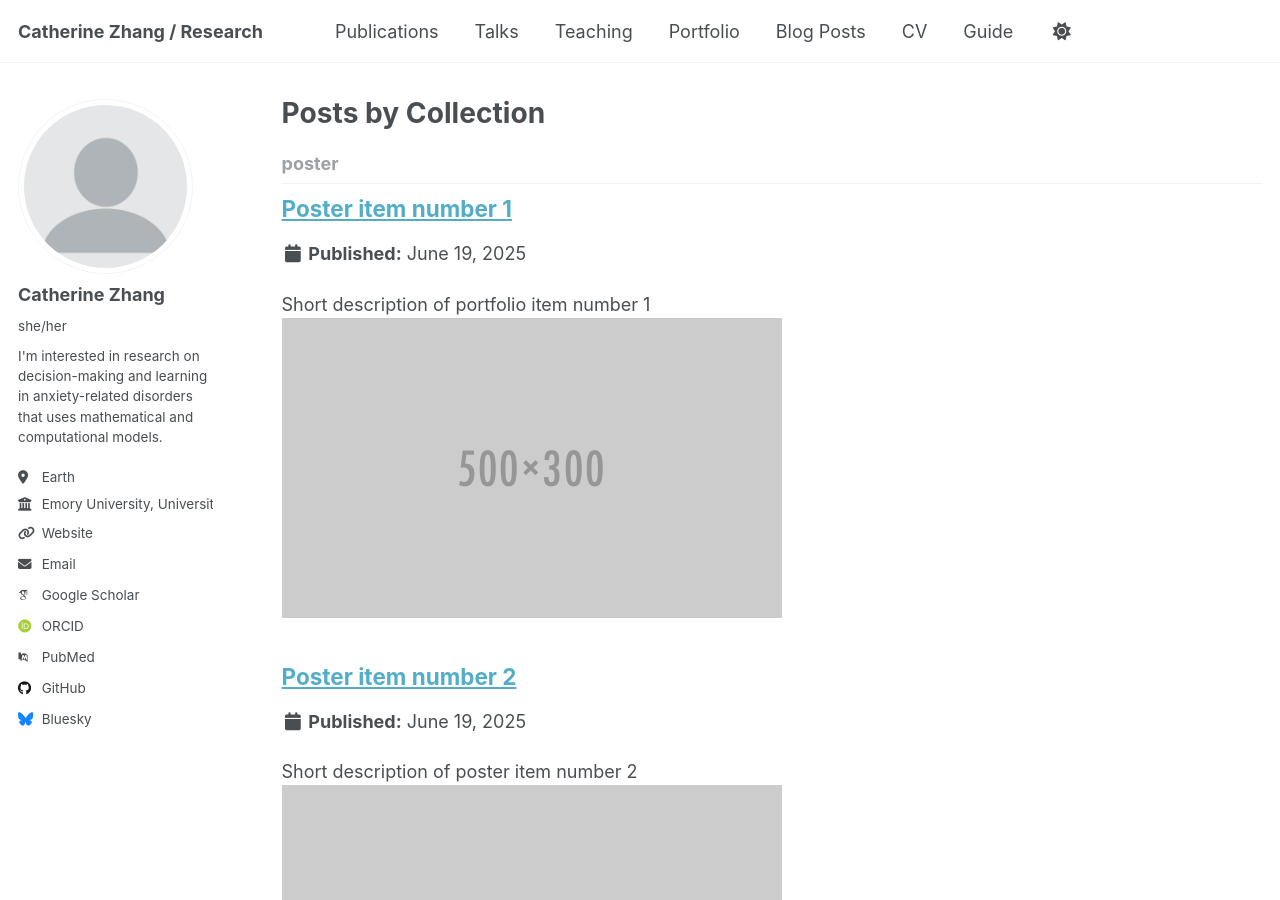
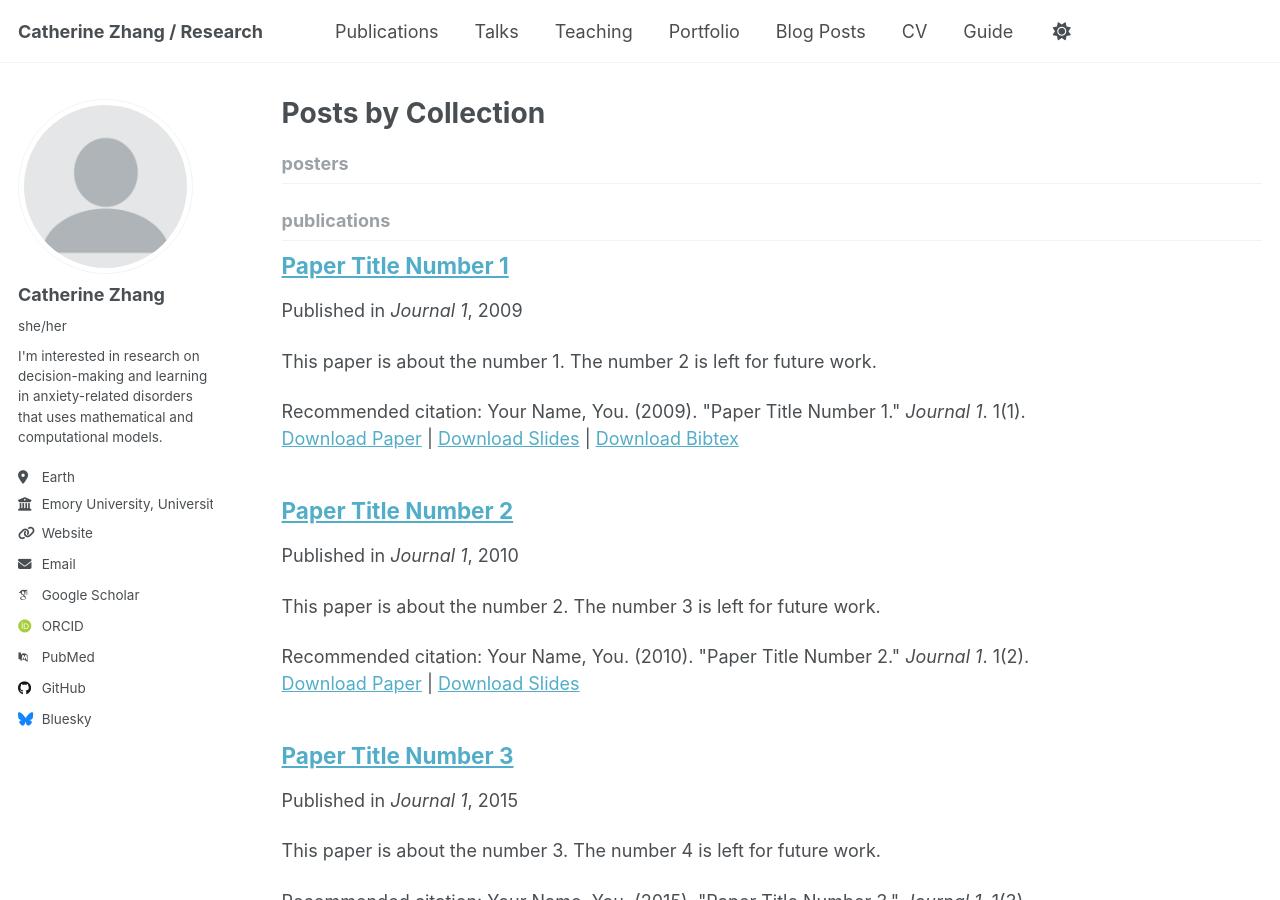
Before and after one commit to Cathzzy/cathzzy.github.io, a Jekyll site: the page built from _pages/collection-archive.html, in a window 1280 px wide and 900 px high. Built offline with Jekyll 4.4.1, drawn with Linux system fonts in a browser that asks for light colours; some web fonts are replaced.

Commit message:
Update _config.yml

```diff
--- a/_config.yml
+++ b/_config.yml
@@ -221,7 +221,7 @@ collections:
   publications:
     output: true
     permalink: /:collection/:path/
-  poster:
+  posters:
     output: true
     permalink: /:collection/:path/
   talks:
@@ -267,10 +267,10 @@ defaults:
       author_profile: true
       share: true
       comments: true
-  # _poster
+  # _posters
   - scope:
       path: ""
-      type: poster
+      type: posters
     values:
       layout: single
       author_profile: true
```
